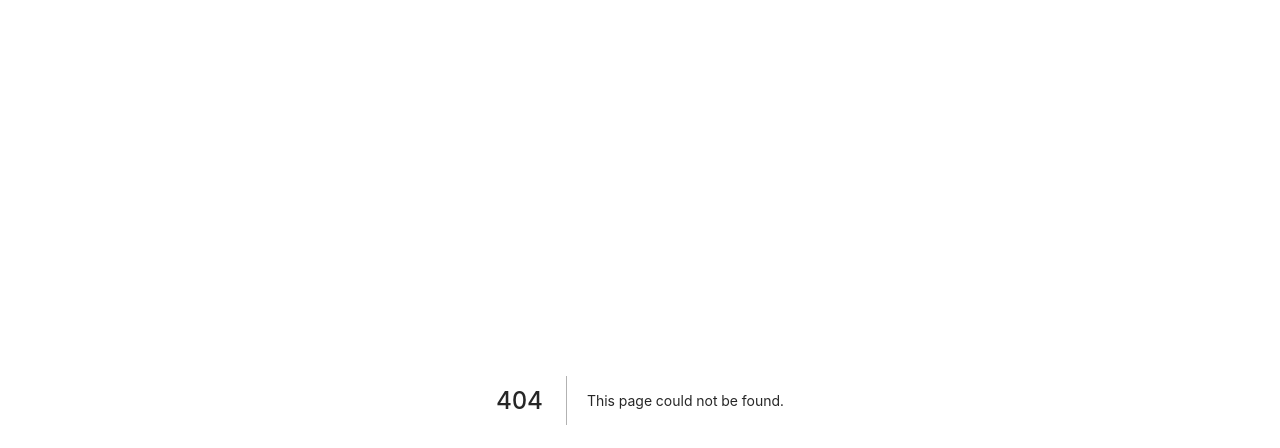
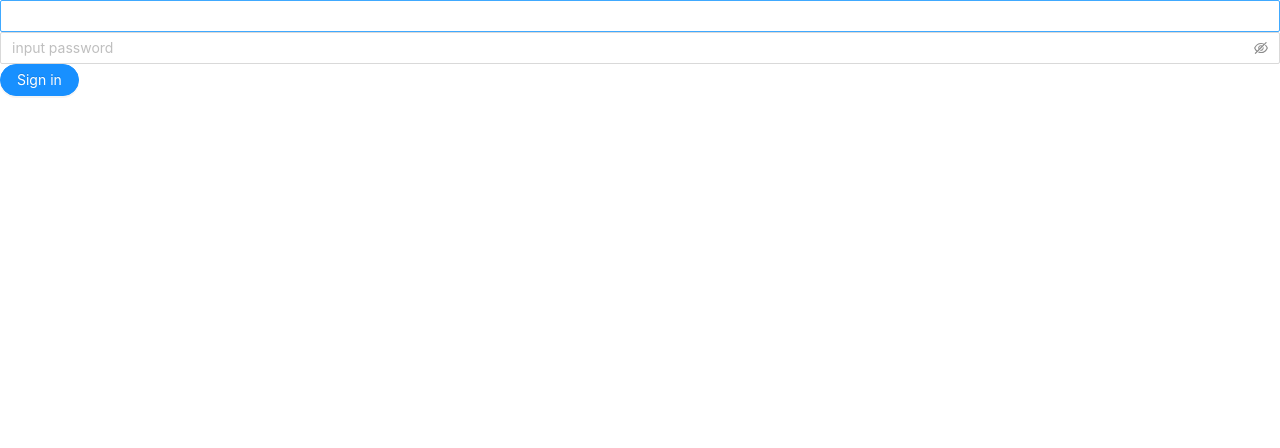
Before and after one commit to ics091/blog-react-ui, a Next.js app: page /admin/author in a window 1280 px wide. Before the commit this address had no page. Shown: the top 448 px of the page. Built offline with nearby package versions, Linux system fonts and the light colour scheme.

Commit message:
author add

```diff
--- a/next.config.js
+++ b/next.config.js
@@ -1,7 +1,6 @@
 module.exports = {
     env: {
-        //serverIP:'http://localhost:8000',
-        serverIP:'http://81.70.78.243:8000',
-        thisIP:'http://localhost:80',
+        // serverIP:'http://81.70.78.243:8000',
+        serverIP:'http://localhost:8000',
     },
 }
--- /dev/null
+++ b/pages/admin/author.js
@@ -0,0 +1,62 @@
+import React from 'react'
+import { Input, Button } from 'antd';
+
+class Author extends React.Component {
+
+    constructor(props) {
+        super(props);
+        this.state = {
+            _ID: '',
+            _PSWD: '',
+        }
+    }
+
+    handleInputChange = (e) => {
+        const target = e.target;
+        switch(target.name) {
+            case '_ID':
+                this.setState({ _ID: target.value });
+                break;
+            case '_PSWD':
+                this.setState({ _PSWD: target.value });
+                break;
+            default:
+        }
+    }
+
+    onClick = async () => {
+        const author_result = await postAuthor(this.state);
+        console.log(author_result['code'])
+    }
+
+    render() {
+        return(
+            <div>
+                <Input name="_ID" value={this.state._ID} onChange={this.handleInputChange} />
+                <Input.Password
+                    name="_PSWD"
+                    value={this.state._PSWD}
+                    placeholder="input password"
+                    onChange={this.handleInputChange}
+                />
+                <Button type="primary" shape="round" onClick={this.onClick}>Sign in</Button>
+            </div>
+        )
+    }
+}
+
+async function postAuthor(json_post) {
+    console.log(JSON.stringify(json_post))
+    const res = await fetch(process.env.serverIP + '/admin/verify', {
+        method: 'POST',
+        mode: 'cors',
+        headers: {
+            'Content-Type': 'application/json'
+        },
+        body: JSON.stringify(json_post)
+    })
+    const result = await res.json()
+    return result
+}
+
+export default Author
```
